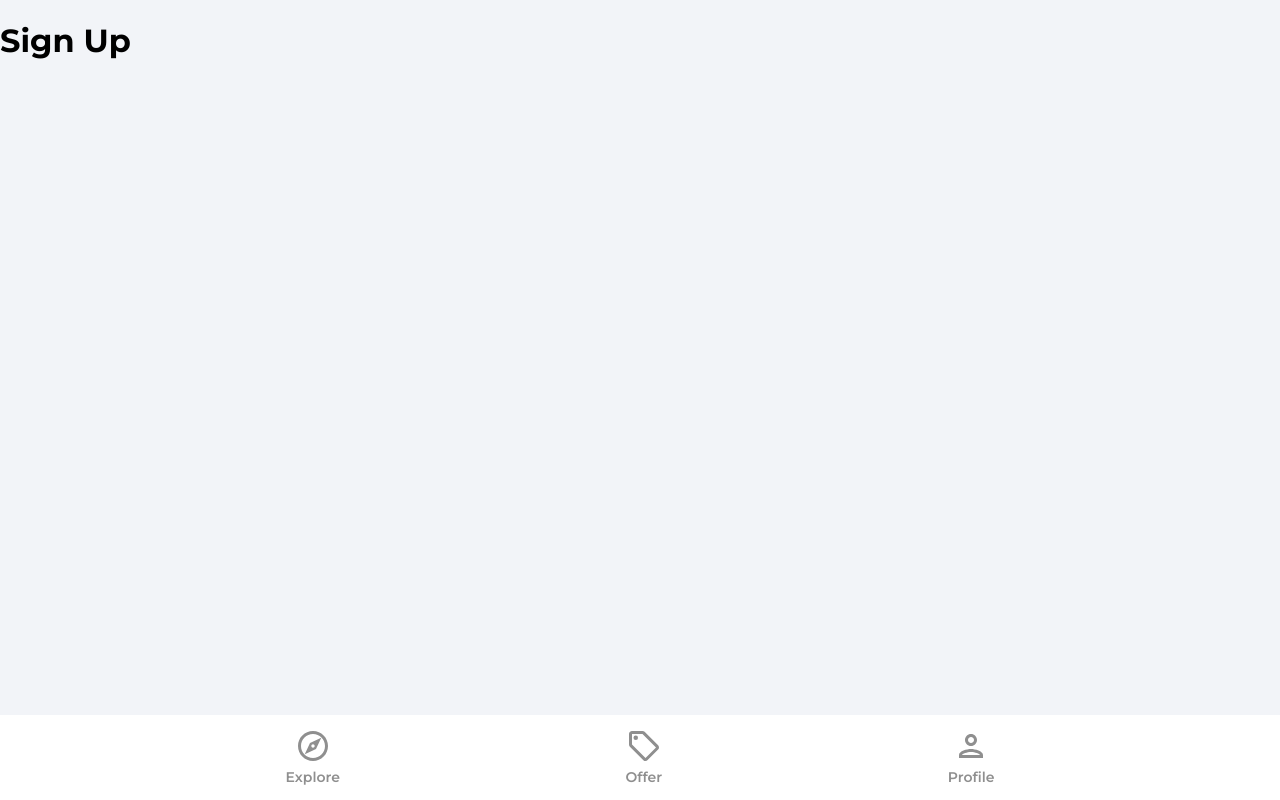
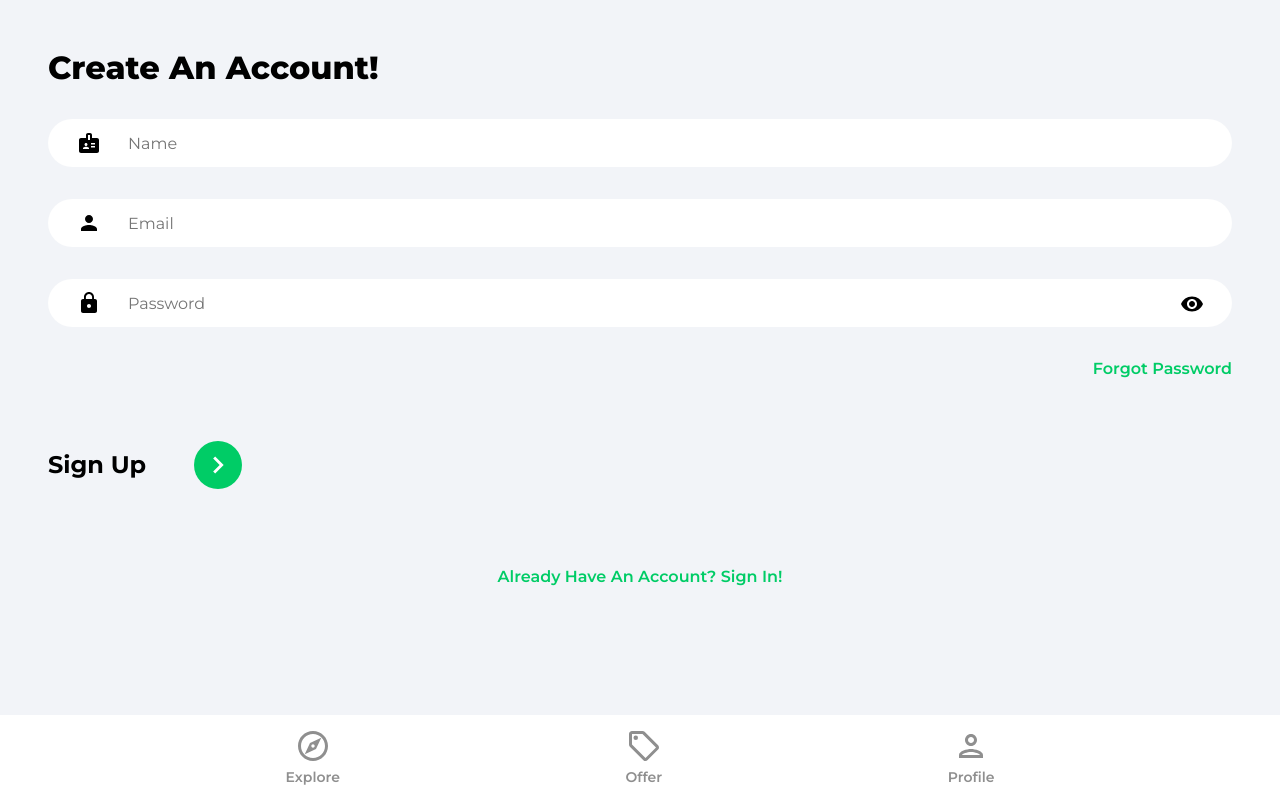
Before and after one commit to joselara22/house-marketplace, a React (Create React App) app: page /sign-up in a window 1280 px wide. Built offline with nearby package versions, Linux system fonts and the light colour scheme.

Commit message:
Setting up sign in and sign up forms

```diff
--- a/src/pages/SignIn.jsx
+++ b/src/pages/SignIn.jsx
@@ -1,8 +1,78 @@
+import { useState } from 'react';
+import { Link, useNavigate } from 'react-router-dom';
+import { ReactComponent as ArrowRightIcon } from '../assets/svg/keyboardArrowRightIcon.svg';
+import visibilityIcon from '../assets/svg/visibilityIcon.svg';
+
 function SignIn() {
+  const [showPassword, setShowPassword] = useState(false);
+  const [formData, setFormData] = useState({ email: '', password: '' });
+  const { email, password } = formData;
+
+  const navigate = useNavigate();
+
+  const onChange = (e) => {
+    setFormData((prevState) => ({
+      ...prevState,
+      [e.target.id]: e.target.value,
+    }));
+  };
+
   return (
-    <div>
-      <h1>Sign In</h1>
-    </div>
+    <>
+      <div className="pageContainer">
+        <header>
+          <p className="pageHeader">Welcome Back!</p>
+        </header>
+
+        <main>
+          <form>
+            <input
+              type="email"
+              className="emailInput"
+              placeholder="Email"
+              id="email"
+              value={email}
+              onChange={onChange}
+            />
+
+            <div className="passwordInputDiv">
+              <input
+                type={showPassword ? 'text' : 'password'}
+                className="passwordInput"
+                placeholder="Password"
+                id="password"
+                value={password}
+                onChange={onChange}
+              />
+
+              <img
+                src={visibilityIcon}
+                alt="Show password"
+                className="showPassword"
+                onClick={() => setShowPassword((prevState) => !prevState)}
+              />
+            </div>
+
+            <Link to="/forgot-password" className="forgotPasswordLink">
+              Forgot Password
+            </Link>
+
+            <div className="signInBar">
+              <p className="signInText">Sign In</p>
+              <button className="signInButton">
+                <ArrowRightIcon fill="#ffffff" width="34px" height="34px" />
+              </button>
+            </div>
+          </form>
+
+          {/* Google OAuth */}
+
+          <Link to="/sign-up" className="registerLink">
+            Don't Have An Account? Sign Up!
+          </Link>
+        </main>
+      </div>
+    </>
   );
 }
 
--- a/src/pages/SignUp.jsx
+++ b/src/pages/SignUp.jsx
@@ -1,8 +1,90 @@
+import { useState } from 'react';
+import { Link, useNavigate } from 'react-router-dom';
+import { ReactComponent as ArrowRightIcon } from '../assets/svg/keyboardArrowRightIcon.svg';
+import visibilityIcon from '../assets/svg/visibilityIcon.svg';
+
 function SignUp() {
+  const [showPassword, setShowPassword] = useState(false);
+  const [formData, setFormData] = useState({
+    name: '',
+    email: '',
+    password: '',
+  });
+  const { name, email, password } = formData;
+
+  const navigate = useNavigate();
+
+  const onChange = (e) => {
+    setFormData((prevState) => ({
+      ...prevState,
+      [e.target.id]: e.target.value,
+    }));
+  };
+
   return (
-    <div>
-      <h1>Sign Up</h1>
-    </div>
+    <>
+      <div className="pageContainer">
+        <header>
+          <p className="pageHeader">Create An Account!</p>
+        </header>
+
+        <main>
+          <form>
+            <input
+              type="text"
+              className="nameInput"
+              placeholder="Name"
+              id="name"
+              value={name}
+              onChange={onChange}
+            />
+            <input
+              type="email"
+              className="emailInput"
+              placeholder="Email"
+              id="email"
+              value={email}
+              onChange={onChange}
+            />
+
+            <div className="passwordInputDiv">
+              <input
+                type={showPassword ? 'text' : 'password'}
+                className="passwordInput"
+                placeholder="Password"
+                id="password"
+                value={password}
+                onChange={onChange}
+              />
+
+              <img
+                src={visibilityIcon}
+                alt="Show password"
+                className="showPassword"
+                onClick={() => setShowPassword((prevState) => !prevState)}
+              />
+            </div>
+
+            <Link to="/forgot-password" className="forgotPasswordLink">
+              Forgot Password
+            </Link>
+
+            <div className="signUpBar">
+              <p className="signUpText">Sign Up</p>
+              <button className="signUpButton">
+                <ArrowRightIcon fill="#ffffff" width="34px" height="34px" />
+              </button>
+            </div>
+          </form>
+
+          {/* Google OAuth */}
+
+          <Link to="/sign-in" className="registerLink">
+            Already Have An Account? Sign In!
+          </Link>
+        </main>
+      </div>
+    </>
   );
 }
 
```
